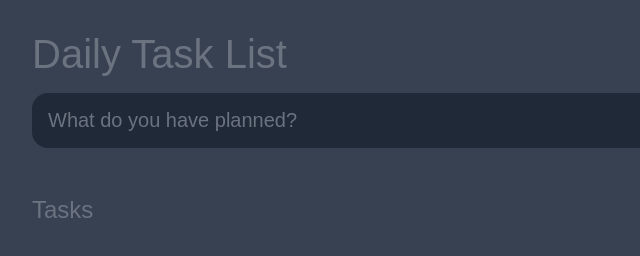
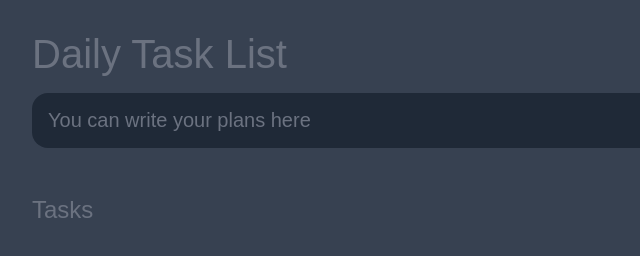
Before and after one commit to anurag99kjf/To-Do-List, a plain HTML site: page index.html in a window 1280 px wide. Shown: the full height of the page, 224-864 px from the left. Drawn offline with Linux system fonts and the light colour scheme.

Commit message:
Update index.html

```diff
--- a/index.html
+++ b/index.html
@@ -17,7 +17,7 @@
 				type="text"
 				name="new-task-input"
 				id="new-task-input"
-				placeholder="What do you have planned?" />
+				placeholder="You can write your plans here" />
 			<input
 				type="submit"
 				id="new-task-submit"
```
